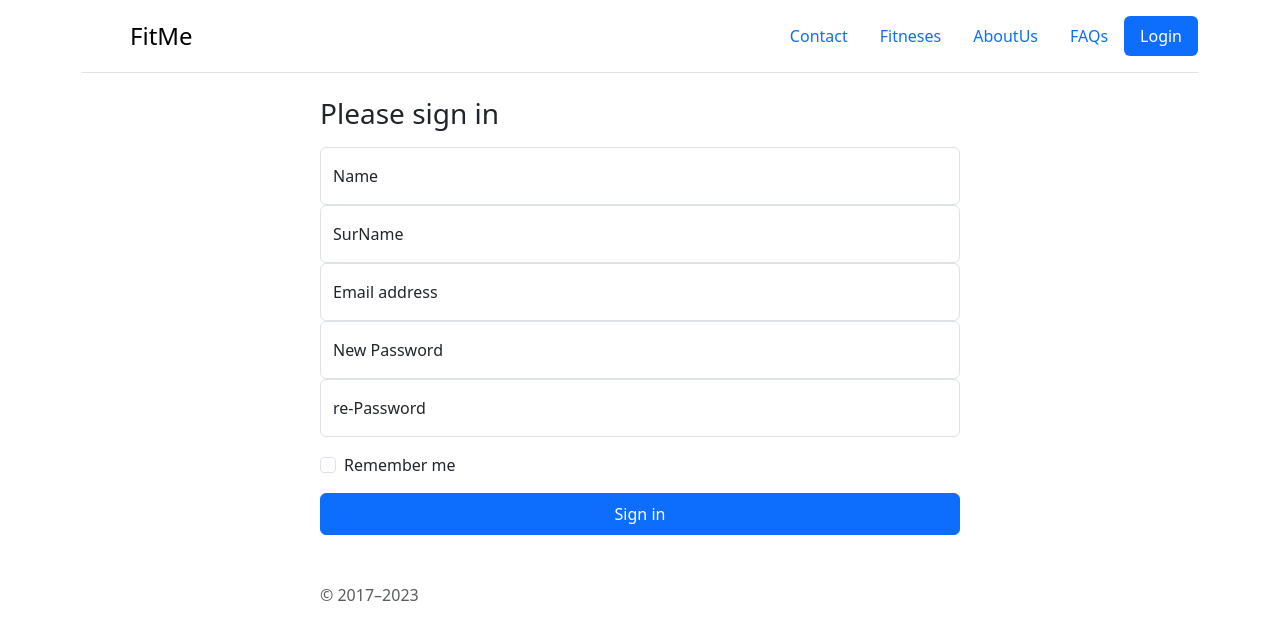
After one commit to Aibek002/fitnes, a PHP site: page /register.php in a window 1280 px wide. The commit adds this page. Shown: the top 640 px of the page. Run offline with PHP 8.4, Linux system fonts and the light colour scheme.

Commit message:
Changes to be committed: 	new file:   header.php 	modified:   index.php 	modified:   insert.php 	new file:   register.php 	modified:   settings.php

```diff
--- /dev/null
+++ b/header.php
@@ -0,0 +1,16 @@
+<div class="container">
+    <header class="d-flex flex-wrap justify-content-center py-3 mb-4 border-bottom">
+      <a href="/" class="d-flex align-items-center mb-3 mb-md-0 me-md-auto link-body-emphasis text-decoration-none">
+        <svg class="bi me-2" width="40" height="32"><use xlink:href="#bootstrap"></use></svg>
+        <span class="fs-4">FitMe</span>
+      </a>
+
+      <ul class="nav nav-pills">
+        <li class="nav-item"><a href="#" class="nav-link ">Contact</a></li>
+        <li class="nav-item"><a href="#" class="nav-link">Fitneses</a></li>
+        <li class="nav-item"><a href="#" class="nav-link">AboutUs</a></li>
+        <li class="nav-item"><a href="#" class="nav-link">FAQs</a></li>
+        <li class="nav-item"><a href="http://fitnes/login.php" class="nav-link active">Login</a></li>
+      </ul>
+    </header>
+  </div>
--- /dev/null
+++ b/register.php
@@ -0,0 +1,48 @@
+<!DOCTYPE html>
+<html lang="en">
+  <head>
+    <meta charset="utf-8">
+    <meta name="viewport" content="width=device-width, initial-scale=1">
+    <title>Bootstrap demo</title>
+    <link href="https://cdn.jsdelivr.net/npm/bootstrap@5.3.2/dist/css/bootstrap.min.css" rel="stylesheet" integrity="sha384-T3c6CoIi6uLrA9TneNEoa7RxnatzjcDSCmG1MXxSR1GAsXEV/Dwwykc2MPK8M2HN" crossorigin="anonymous">
+  </head>
+<body>
+<?php
+  include 'header.php'
+  ?>
+<main class="form-signin w-50 m-auto">
+  <form>
+    <h1 class="h3 mb-3 fw-normal">Please sign in</h1>
+    <div class="form-floating">
+      <input type="text" class="form-control" id="floatingInput" placeholder="Alex">
+      <label for="floatingInput">Name</label>
+    </div>
+    <div class="form-floating">
+      <input type="text" class="form-control" id="floatingInput" placeholder="Alexeeva">
+      <label for="floatingInput">SurName</label>
+    </div>
+    <div class="form-floating">
+      <input type="email" class="form-control" id="floatingInput" placeholder="name@example.com">
+      <label for="floatingInput">Email address</label>
+    </div>
+    <div class="form-floating">
+      <input type="password" class="form-control" id="floatingPassword" placeholder="Password">
+      <label for="floatingPassword">New Password</label>
+    </div>
+    <div class="form-floating">
+      <input type="password" class="form-control" id="floatingPassword" placeholder="Password">
+      <label for="floatingPassword">re-Password</label>
+    </div>
+
+    <div class="form-check text-start my-3">
+      <input class="form-check-input" type="checkbox" value="remember-me" id="flexCheckDefault">
+      <label class="form-check-label" for="flexCheckDefault">
+        Remember me
+      </label>
+    </div>
+    <button class="btn btn-primary w-100 py-2" type="submit">Sign in</button>
+    <p class="mt-5 mb-3 text-body-secondary">© 2017–2023</p>
+  </form>
+</main>
+</body>
+</html>
```
Also changed, not shown: index.php (+26 -19 lines), insert.php (+23 -21 lines), settings.php (+10 -6 lines).
